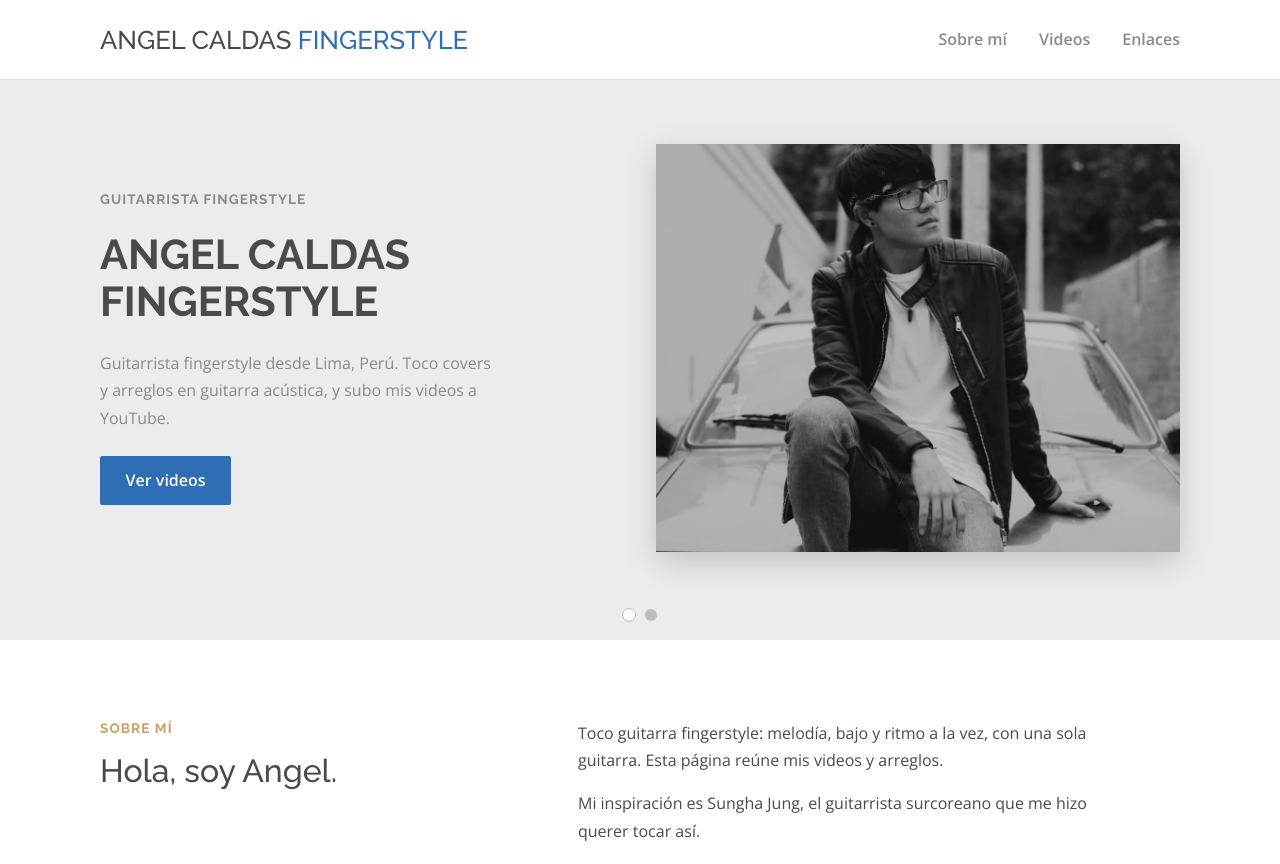
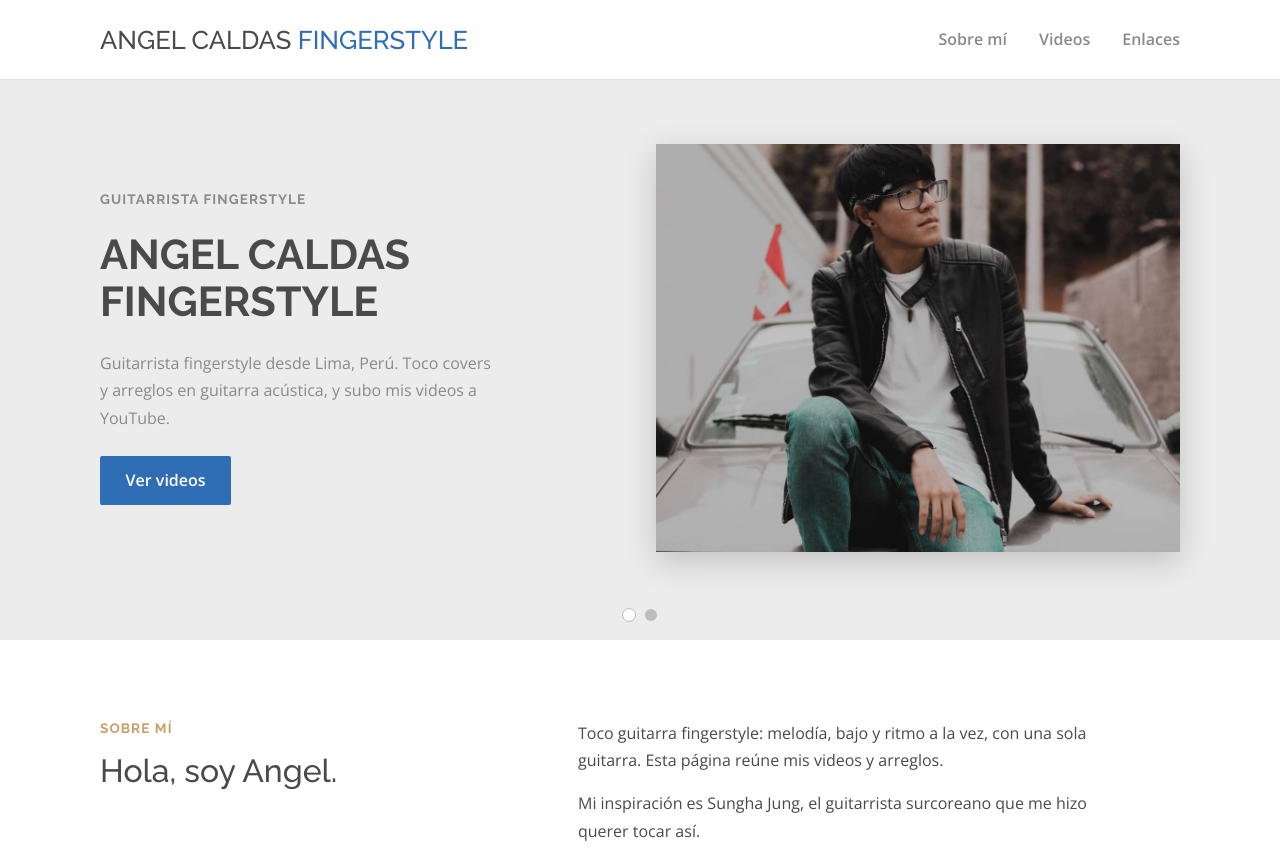
Before and after one commit to angelcaldasdev/AngelCaldasFingerStyle, a plain HTML site: page index.html in a window 1280 px wide. Shown: the top 864 px of the page. Drawn offline with nearby package versions, Linux system fonts and the light colour scheme.

Commit message:
Actualización de colores

```diff
--- a/index.html
+++ b/index.html
@@ -37,7 +37,7 @@
             <a class="boton" href="#videos">Ver videos</a>
           </div>
           <!-- Foto de la primera diapositiva: img/foto-perfil.jpg -->
-          <img class="portada__foto portada__foto--bn" src="img/foto-perfil.jpg" alt="Angel Caldas con su guitarra">
+          <img class="portada__foto" src="img/foto-perfil.jpg" alt="Angel Caldas con su guitarra">
         </div>
       </div>
       <div class="diapositiva">
--- a/styles.css
+++ b/styles.css
@@ -78,7 +78,6 @@ a { color: inherit; text-decoration: none; }
   max-width: 100%; max-height: 440px;
   box-shadow: 0 10px 30px rgba(0, 0, 0, .18);
 }
-.portada__foto--bn { filter: grayscale(1); }  /* blanco y negro, como la referencia */
 
 .boton {
   display: inline-block; padding: .7rem 1.6rem;
```
Also changed, not shown: 1 other file.
